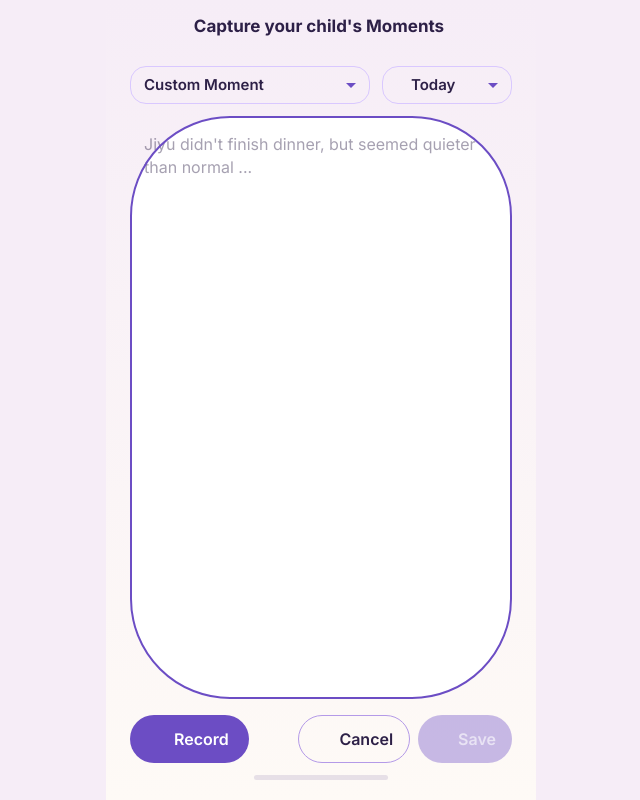
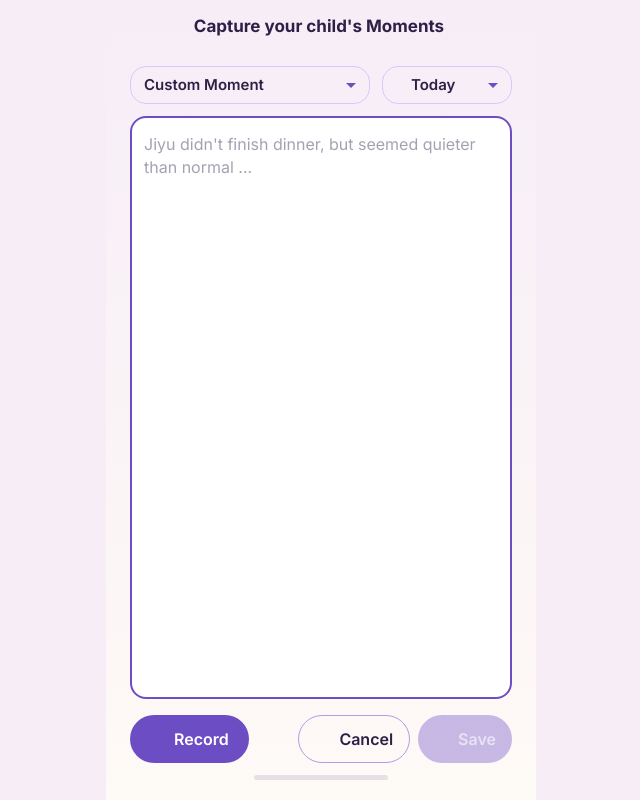
Before and after one commit to capricarun/TinyPal, a React (Vite) app: page /TinyPal/moment-entry in a window 1280 px wide. Shown: the whole page, without its empty margins (319-959 px from the left). Built offline with nearby package versions, Linux system fonts and the light colour scheme; some icons are missing.

Commit message:
MomentEntry: restore text field border-radius to 16px

```diff
--- a/src/app/pages/MomentEntry.tsx
+++ b/src/app/pages/MomentEntry.tsx
@@ -147,7 +147,7 @@ export default function MomentEntry() {
               height: "100%",
               alignItems: "flex-start",
               bgcolor: "white",
-              borderRadius: "100px",
+              borderRadius: "16px",
             },
             "& .MuiInputBase-inputMultiline": { height: "100% \!important", overflowY: "auto \!important" },
           }}
```
